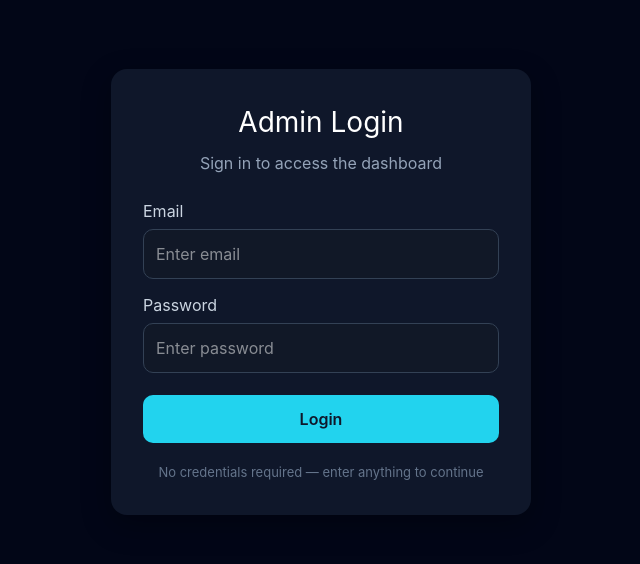
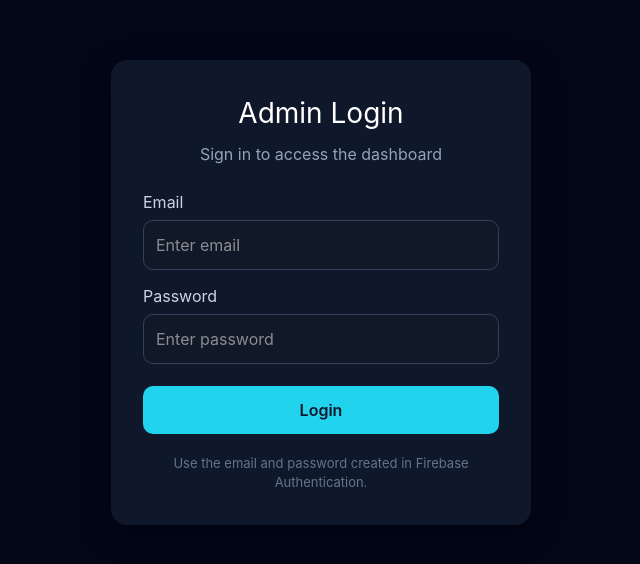
Before and after one commit to Prathmesh-20/Prathmesh-Porfolio, a React (Vite) app: page /admin in a window 1280 px wide. Shown: the part 108-672 px from the top of the page, without its empty margins (319-959 px from the left). Built offline with nearby package versions, Linux system fonts and the light colour scheme; no server answers; the database is empty.

Commit message:
firebase.js updated

```diff
--- a/src/pages/Admin-Login-Page/AdminLogin.jsx
+++ b/src/pages/Admin-Login-Page/AdminLogin.jsx
@@ -156,7 +156,9 @@ function AdminLogin() {
                   marginTop: "6px",
                 }}
               >
-                No credentials required — enter anything to continue
+                {isFirebaseConfigured
+                  ? "Use the email and password created in Firebase Authentication."
+                  : "Firebase is not configured — enter any valid email and password to continue locally."}
               </p>
             </Form>
           )}
```
Also changed, not shown: 1 other file (tests, documents, lock files or other folders).
